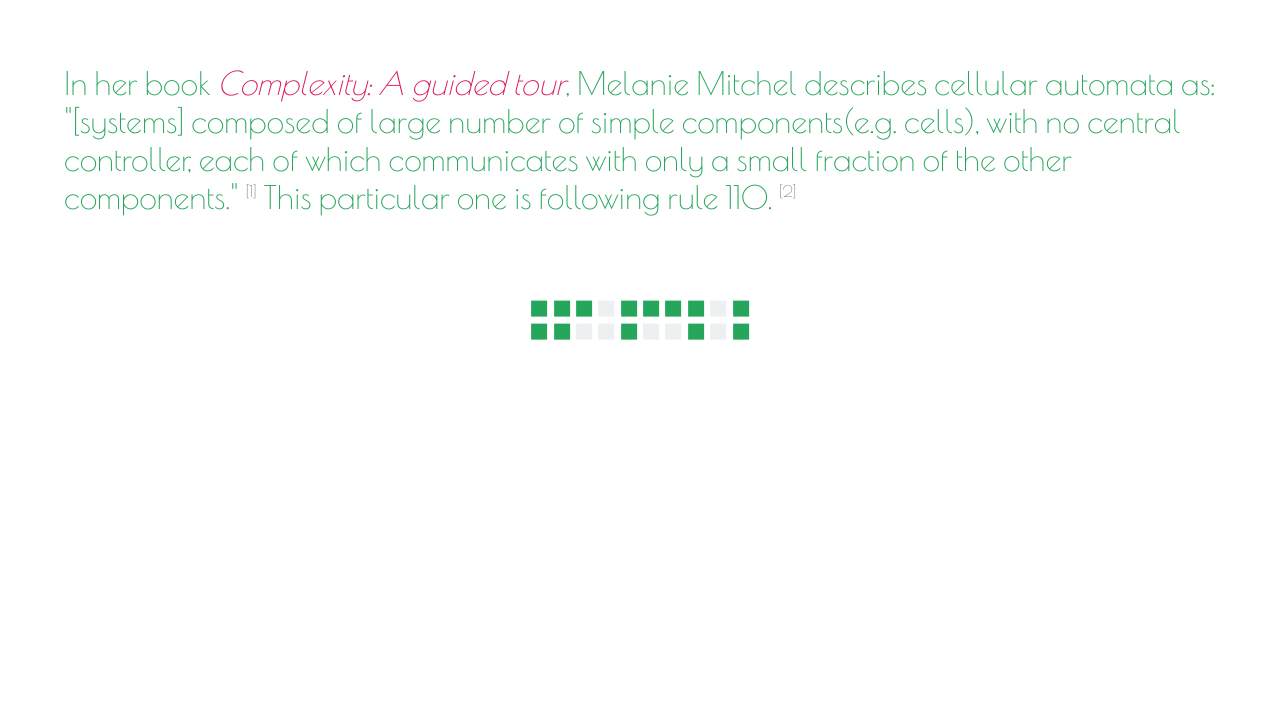
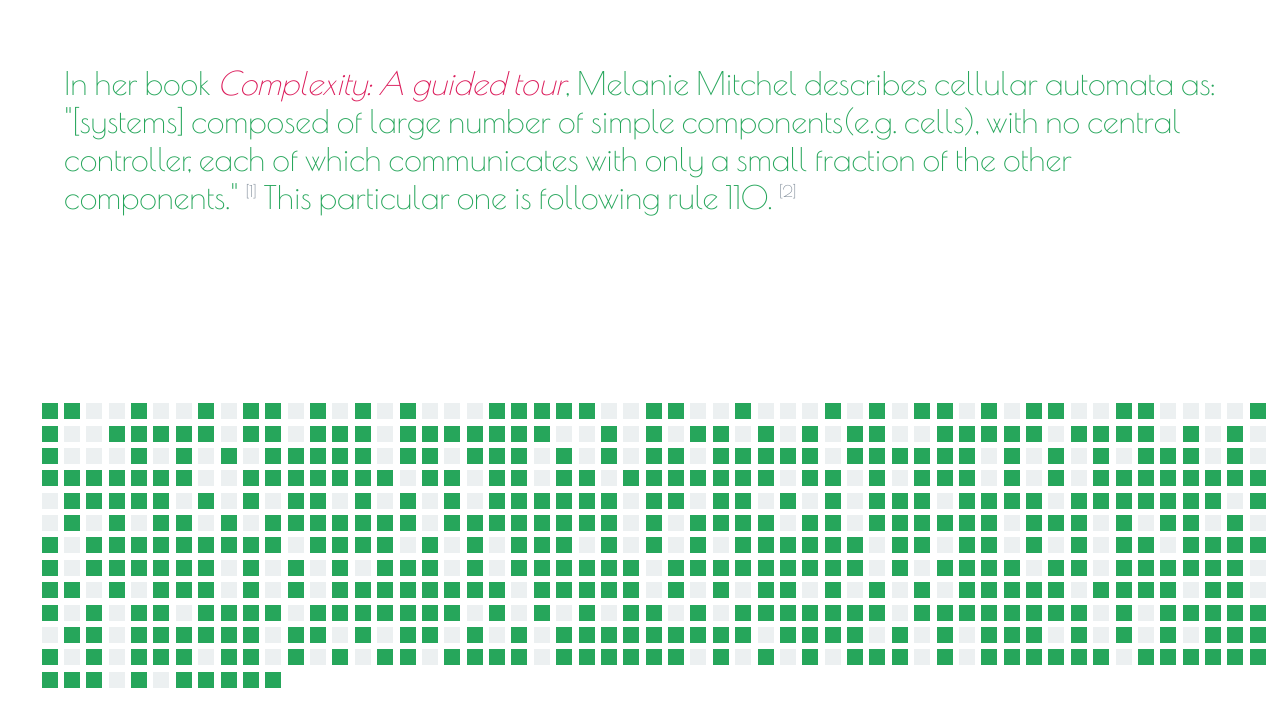
Before and after one commit to lrlna/cellular-automata, a plain HTML site: page index.html in a window 1280 px wide. Drawn offline with nearby package versions, Linux system fonts and the light colour scheme.

Commit message:
duplicating cells, producing some patterns :nail_care::sparkles:

```diff
--- a/index.css
+++ b/index.css
@@ -44,9 +44,9 @@ a {
 }
 
 .centre {
-  transform: translate(-50%, -50%);
-  left: 50%;
-  top: 40%;
+  /*transform: translate(-50%, -50%);*/
+  left: 3%;
+  top: 50%;
   position: absolute;
 }
 
--- a/index.html
+++ b/index.html
@@ -27,7 +27,59 @@
         <div class="superscript description"><a href="">[2]</a></div>
       </div>
       <div id="automaton" class="centre">
+        <!-- could probably use haml but nahhhhh 200cells are 200ok-->
         <div class="row">
+          <div class="cell"></div>
+          <div class="cell"></div>
+          <div class="cell"></div>
+          <div class="cell"></div>
+          <div class="cell"></div>
+          <div class="cell"></div>
+          <div class="cell"></div>
+          <div class="cell"></div>
+          <div class="cell"></div>
+          <div class="cell"></div>
+          <div class="cell"></div>
+          <div class="cell"></div>
+          <div class="cell"></div>
+          <div class="cell"></div>
+          <div class="cell"></div>
+          <div class="cell"></div>
+          <div class="cell"></div>
+          <div class="cell"></div>
+          <div class="cell"></div>
+          <div class="cell"></div>
+          <div class="cell"></div>
+          <div class="cell"></div>
+          <div class="cell"></div>
+          <div class="cell"></div>
+          <div class="cell"></div>
+          <div class="cell"></div>
+          <div class="cell"></div>
+          <div class="cell"></div>
+          <div class="cell"></div>
+          <div class="cell"></div>
+          <div class="cell"></div>
+          <div class="cell"></div>
+          <div class="cell"></div>
+          <div class="cell"></div>
+          <div class="cell"></div>
+          <div class="cell"></div>
+          <div class="cell"></div>
+          <div class="cell"></div>
+          <div class="cell"></div>
+          <div class="cell"></div>
+          <div class="cell"></div>
+          <div class="cell"></div>
+          <div class="cell"></div>
+          <div class="cell"></div>
+          <div class="cell"></div>
+          <div class="cell"></div>
+          <div class="cell"></div>
+          <div class="cell"></div>
+          <div class="cell"></div>
+          <div class="cell"></div>
+          <div class="cell"></div>
           <div class="cell"></div>
           <div class="cell"></div>
           <div class="cell"></div>
--- a/src/index.js
+++ b/src/index.js
@@ -17,19 +17,14 @@ var setRandom = function() {
 
 // change the states periodically;
 var changeStates = function() {
-  var row = cells[0].parentNode;
-  var newCells = row.cloneNode(true);
-  var body = document.getElementById("automaton");
-  cells = row.children;
-  console.log(cells);
-  body.appendChild(newCells);
-  for (var i = 1; i < 15; i++) {
+  for (var i = 1; i < 100; i++) {
     handleTimeout(i);
   }
 }
 
 // next state;
 var nextTurn = function() {
+  duplicateCells();
   [].forEach.call(cells, function(cell) {
     var right = cell.nextElementSibling;
     var left = cell.previousElementSibling;
@@ -56,9 +51,18 @@ function rule110(cell, right, left) {
   }
 }
 
+function duplicateCells() {
+  var row = cells[0].parentNode;
+  var newCells = row.cloneNode(true);
+  var body = document.getElementById("automaton");
+  // duplicate cells are now the new cells -- BAMMMMM;
+  cells = newCells.children;
+  body.appendChild(newCells);
+}
+
 // GENERAL FUNCTIONS;
 function handleTimeout(i) {
-  setTimeout(nextTurn, i*1000);
+  setTimeout(nextTurn, i*500);
 }
 
 function toggleClass(element, removeClass, addClass) {
```
